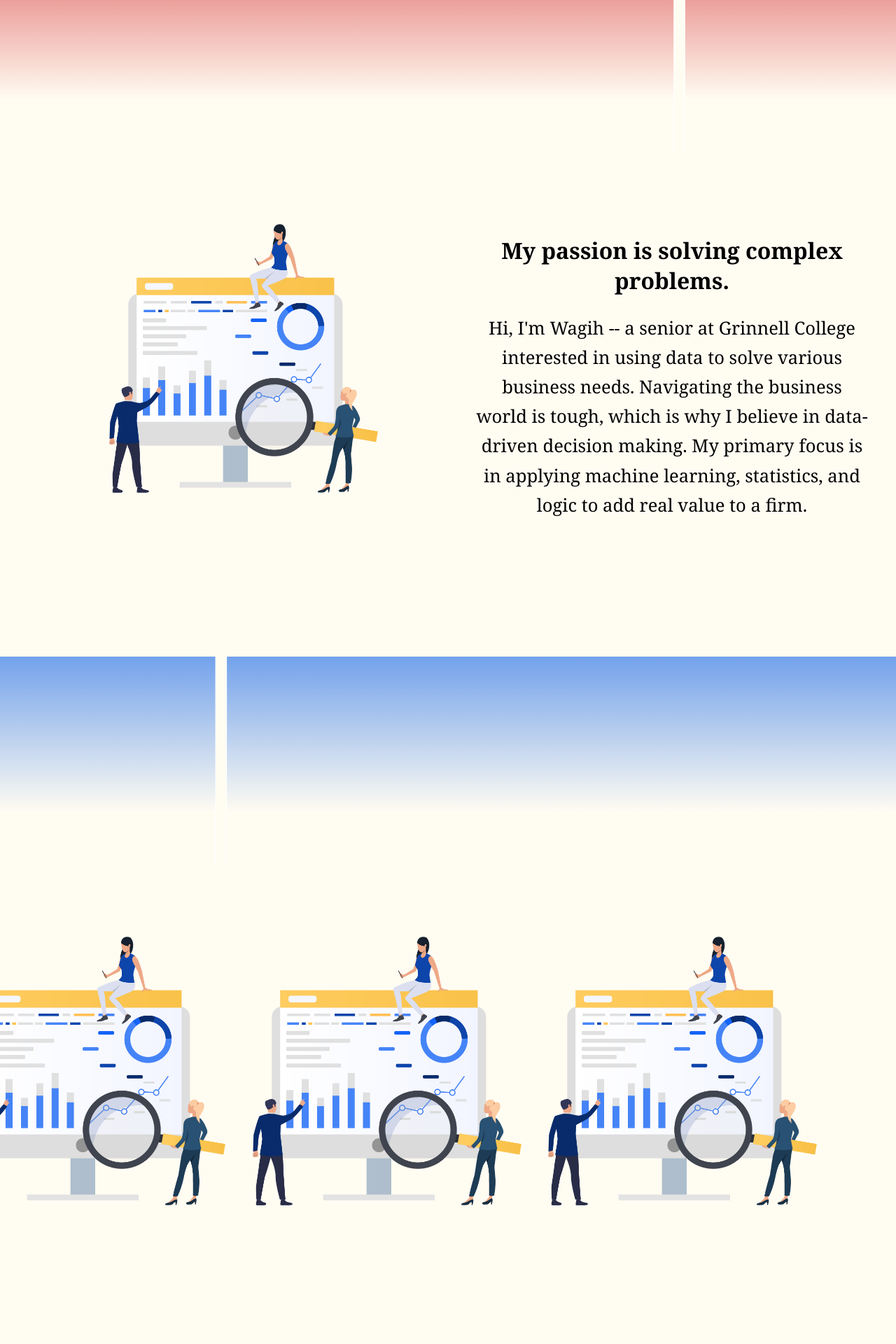
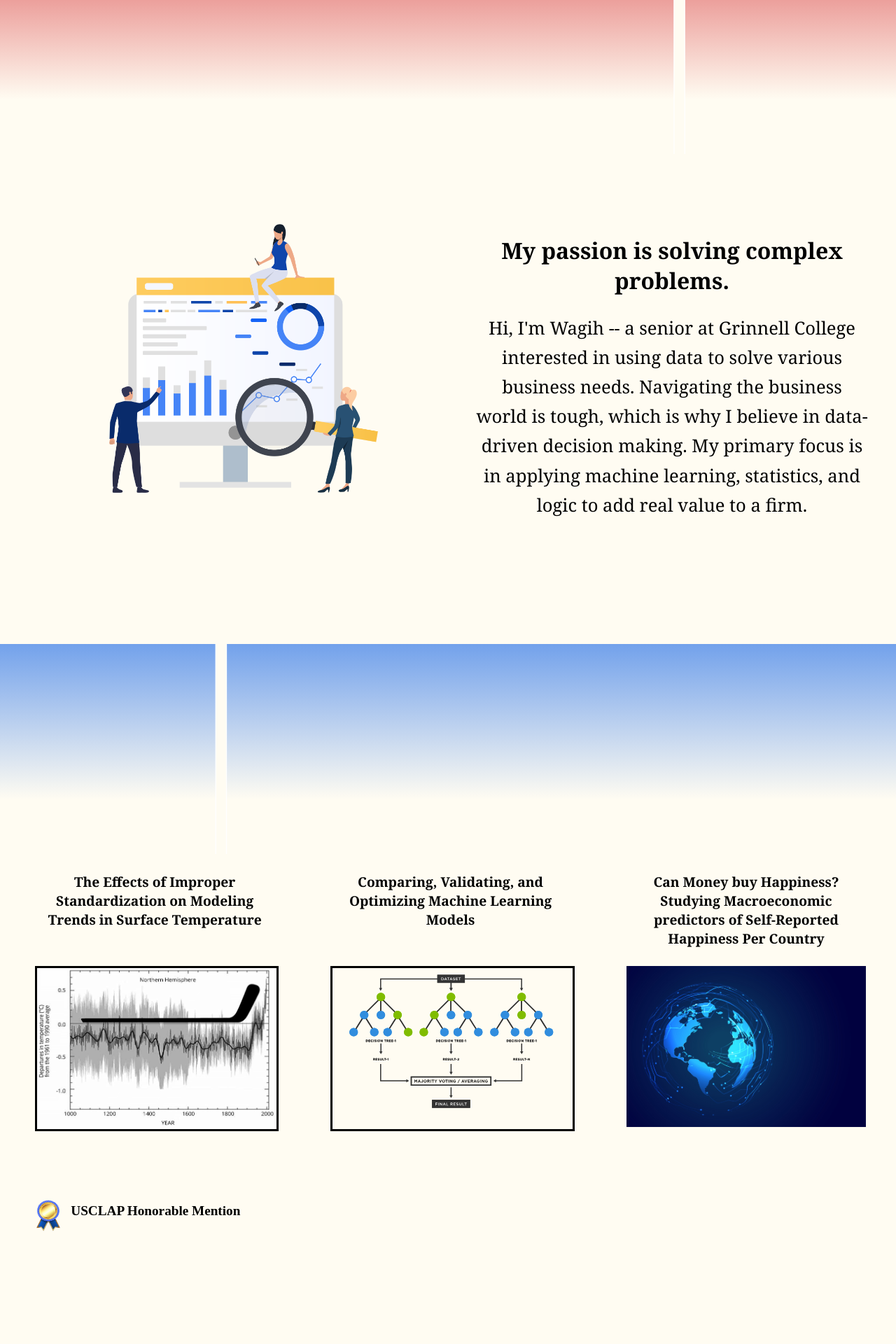
Before and after one commit to WagihH/MyWebsite, a PHP site: page / in a window 1280 px wide. Shown: the part 880-2800 px from the top of the page at 70% size. Run offline with PHP 8.4, Linux system fonts and the light colour scheme.

Commit message:
Research Upload

```diff
--- a/index.html
+++ b/index.html
@@ -3,24 +3,29 @@
 <html>
 <head>
 <link rel="stylesheet" href="mysite.css">
+<link rel = "stylesheet" href="https://cdnjs.cloudflare.com/ajax/libs/font-awesome/4.7.0/css/font-awesome.min.css">
 <meta charset="utf-8">
 <meta name="viewport" content="width=device-width, initial-scale=1">
 <title>index</title>
 </head>
 <body>
 <section id = "openingSection" style="background-image: url('images/background1.svg'); background-size:cover;background-attachment: relative; background-position: center center; background-repeat: no-repeat; height:100%">
-  <section style="padding-top:1%; float:left; padding-left:2%"> <img src="images/wagih_logo_black.png" alt="WHLogo" width="70" height="70" > </section>
-  <section style="padding-top:1%; padding-right:7%">
-    <p style="color:black; text-align: center; position:relative; font-family: Cambria, 'Hoefler Text', 'Liberation Serif', Times, 'Times New Roman', 'serif'"> <a class = "blackNorm" href="index.html"> Home </a>   &nbsp; &nbsp; &nbsp; &nbsp;  &nbsp; &nbsp; <a class = "blackNorm" href="resume.htm "> Resume </a> &nbsp; &nbsp; &nbsp; &nbsp; &nbsp;&nbsp;  <a class = "blackNorm" href="about.html"> About</a> </p>
+
+  <section id = "navBar" style="height:auto;background-color: white;">
+    <section style="padding-top:1%; float:left; padding-left:2%"> <img src="images/wagih_logo_black.png" alt="WHLogo" width="70" height="70" >
+
+  </section>
+    <section style="padding-top:1%; padding-right:7%">
+      <p style="color:black; text-align: center; position:relative; font-family: Cambria, 'Hoefler Text', 'Liberation Serif', Times, 'Times New Roman', 'serif'"> <a class = "blackNorm" href="index.html"> Home </a>   &nbsp; &nbsp; &nbsp; &nbsp;  &nbsp; &nbsp; <a class = "blackNorm" href="resume.htm "> Resume </a> &nbsp; &nbsp; &nbsp; &nbsp; &nbsp;&nbsp;  <a class = "blackNorm" href="about.html"> About</a> </p>
+    </section>
   </section>
 
   <div class="fade-in one">
-    <p style="color:black;padding-top:200px;padding-left:50px;margin:auto; font-size:6rem; font-family: Cambria, 'Hoefler Text', 'Liberation Serif', Times, 'Times New Roman', 'serif'; line-height:1"> Wagih <br>
+    <p style="color:black;padding-top:200px;padding-left:50px;margin:auto; font-size:6vw; font-family: Cambria, 'Hoefler Text', 'Liberation Serif', Times, 'Times New Roman', 'serif'; line-height:1"> Wagih <br>
       Henawi </p>
   </div>
   <div class="fade-in two">
-    <p style="color:black;padding-left:50px; margin:auto; font-size:2rem; font-family: Cambria, 'Hoefler Text', 'Liberation Serif', Times, 'Times New Roman', 'serif'">&nbsp; </p>
-    <p style="color:black;padding-left:50px; margin:auto; font-size:2rem; font-family: Cambria, 'Hoefler Text', 'Liberation Serif', Times, 'Times New Roman', 'serif'; text-overflow: ellipsis">Economics and Computer Science <br>
+    <p style="color:black;padding-left:50px; margin:auto; font-size:2vw; font-family: Cambria, 'Hoefler Text', 'Liberation Serif', Times, 'Times New Roman', 'serif'; text-overflow: ellipsis">Economics and Computer Science <br>
       Major at Grinnell College </p>
   </div>
 </section>
@@ -39,20 +44,176 @@
     </section>
 
 	</section>
-<section id = "research" style="background-image: url('images/beigeBackground.svg'); background-size:cover; background-attachment: relative; background-position: center center; background-repeat: no-repeat; height:125%;"> <br>
- 	<section style="height:30%; background-image: url('images/research.svg'); background-size:cover; background-attachment:fixed; background-position: center center; background-repeat: no-repeat;"> </section>
 
-   <section style="width:33%; height:70%;float:left">
-    <img src="images/data_analysis.png" alt="DataAnalysis" style="height:30vw; background-attachment: static; width:30vw; float:right; padding-top:100px; padding-left:100px; padding-right:100px; padding-bottom: 100px">
+<section id = "research" style="background-image: url('images/beigeBackground.svg'); background-size:cover; background-attachment: relative; background-position: center center; background-repeat: no-repeat; height:125%;">
+
+  <section style="height:30%; background-image: url('images/research.svg'); background-size:cover; background-attachment:fixed; background-position: center center; background-repeat: no-repeat;"> </section>
+
+
+  <section id = "researchTitles" style = "width:100%;">
+
+    <section style = "width:33%; float:left">
+      <div style = "padding-left:50px; padding-right:30px; padding-top: 10px;">
+        <p style="text-align: center; position:relative; font-family: Cambria, 'Hoefler Text', 'Liberation Serif', Times, 'Times New Roman', 'serif'">
+          <strong style = "font-size: 1.5vw;">The Effects of Improper Standardization on Modeling Trends in Surface Temperature</strong>
+        </p>
+      </div>
+    </section>
+
+    <section style = "width:33%; float:left">
+      <div style = "padding-left:50px; padding-right:30px; padding-top: 10px;">
+        <p style="text-align: center; position:relative; font-family: Cambria, 'Hoefler Text', 'Liberation Serif', Times, 'Times New Roman', 'serif'">
+          <strong style = "font-size: 1.5vw;">Comparing, Validating, and Optimizing Machine Learning Models</strong>
+        </p>
+      </div>
+    </section>
+
+    <section style = "width:33%; float:left">
+      <div style = "padding-left:50px; padding-right:30px; padding-top: 10px;">
+        <p style="text-align: center; position:relative; font-family: Cambria, 'Hoefler Text', 'Liberation Serif', Times, 'Times New Roman', 'serif'">
+          <strong style = "font-size: 1.5vw;">Can Money buy Happiness? Studying Macroeconomic predictors of Self-Reported Happiness Per Country</strong>
+        </p>
+      </div>
+    </section>
+
+  </section>
+
+  <section id = "researchPictures" style = "width:100%; height:33%; float:left">
+
+    <section style = "width:33%; float:left;">
+      <div style = "padding-left:50px; padding-right:30px; padding-top: 10px; padding-bottom: 10px;">
+        <img src="images/hockeyStickGraph.png" alt="hockeyStickGraph" style="border:#000 3px solid; background-attachment: static; width:100%; align-content: center; height:18vw">
+      </div>
+    </section>
+
+    <section style = "width:33%; float:left">
+      <div style = "padding-left:50px; padding-right:30px; padding-top: 10px; padding-bottom: 10px;">
+        <img src="images/randomForestDiagram.svg" alt="randomForestDiagram" style="border:#000 3px solid; background-attachment: static; width:100%; height:18vw; align-content: center;">
+      </div>
+    </section>
+
+    <section style = "width:33%; float:left">
+      <div style = "padding-left:50px; padding-right:30px; padding-top: 10px; padding-bottom: 10px;">
+        <img src="images/earth.jpg" alt="earth" style="background-attachment: static; width:100%; height:18vw; align-content: center;">
+      </div>
+    </section>
+
+  </section>
+
+  <section id = "researchContent" style = "width:100%; height:30%">
+
+    <section style = "width:33%; float:left">
+      <div style = "padding-left:50px; padding-right:30px; padding-top:1vw">
+        <div style="width:100%">
+          <div style="width:15%; float:left;">
+            <img src = "images/awardBlue.png" alt="medal" style = "background-attachment: static; float:left; width:3vw; height:4vw">
+          </div>
+          <div style="width:85%; float: left; text-align: left; padding-top:0.5vw">
+            <strong style="font-size: 1.5vw;">USCLAP Honorable Mention</strong>
+          </div>
+        </div>
+      </div>
+    </section>
+
+    <section style = "width:33%; float:left">
+      <div style = "padding-left:50px; padding-right:30px; padding-top:1vw">
+        <div style="width:100%">
+          <div style="width:15%; float:left;">
+          </div>
+          <div style="width:85%; float: left; text-align: left; padding-top:0.5vw">
+            <strong style="font-size: 1.5vw;"></strong>
+          </div>
+        </div>
+      </div>
+    </section>
+
+    <section style = "width:33%; float:left">
+      <div style = "padding-left:50px; padding-right:30px; padding-top:1vw">
+        <div style="width:100%">
+          <div style="width:15%; float:left;">
+          </div>
+          <div style="width:85%; float: left; text-align: left; padding-top:0.5vw">
+            <strong style="font-size: 1.5vw;"></strong>
+          </div>
+        </div>
+      </div>
+    </section>
+
+  </section>
+
+  </section>
+
+  <!--
+  <section id = "PCA" style = "width:33%; height:60%; align-content: center; overflow: hidden; float:left">
+   <section style="height:60%;float:left;">
+
+    <div style = "padding-left:50px; padding-right:30px; padding-top: 10px;">
+
+    <p style="text-align: center; position:relative; font-family: Cambria, 'Hoefler Text', 'Liberation Serif', Times, 'Times New Roman', 'serif'">
+      <strong style = "font-size: 1.5vw;">The Effects of Improper Standardization on Modeling Trends in Surface Temperature</strong>
+    </p>
+    <img src="images/hockeyStickGraph.png" alt="DataAnalysis" style="border:#000 3px solid; background-attachment: static; width:100%;">
+
+    <div style="width:100%">
+      <div style="width:15%; float:left">
+        <img src = "images/awardBlue.png" alt="medal" style = "background-attachment: static; float:left; width:3vw; height:4vw">
+      </div>
+      <div style="width:85%; float: left; text-align: left; padding-top:1vw">
+        <strong style="font-size: 1.5vw;">USCLAP Honorable Mention</strong>
+      </div>
+    </div>
+    </div>
+    </section>
  </section>
- <section style="width:33%; height:70%;float:left">
-  <img src="images/data_analysis.png" alt="DataAnalysis" style="height:30vw; background-attachment: static; width:30vw; float:right; padding-top:100px; padding-left:100px; padding-right:100px; padding-bottom: 100px">
+
+ <section id = "machineLearning" style = "width:33%; height:60%; align-content: center; overflow: hidden; float:left">
+  <section style="height:60%;">
+
+   <div style = "padding-left:50px; padding-right:30px; padding-top: 10px;">
+   <p style="text-align: center; position:relative; font-family: Cambria, 'Hoefler Text', 'Liberation Serif', Times, 'Times New Roman', 'serif'">
+     <strong style = "font-size: 1.5vw;">Comparing, Validating, and Optimizing Machine Learning Models</strong>
+   </p>
+   <img src="images/randomForestDiagram.svg" alt="randomForestDiagram" style="border:#000 3px solid; background-attachment: static; width:100%;">
+
+   <div style="width:100%">
+     <div style="width:15%; float:left">
+       <img src = "images/awardBlue.png" alt="medal" style = "background-attachment: static; float:left; width:3vw; height:4vw">
+     </div>
+     <div style="width:85%; float: left; text-align: left; padding-top:1vw">
+       <strong style="font-size: 1.5vw;">USCLAP Honorable Mention</strong>
+     </div>
+   </div>
+   </div>
+
+ </section>
 </section>
-<section style="width:33%; height:70%;float:left">
-  <img src="images/data_analysis.png" alt="DataAnalysis" style="height:30vw; background-attachment: static; width:30vw; float:right; padding-top:100px; padding-left:100px; padding-right:100px; padding-bottom: 100px">
+
+<section id = "happinessStudy" style = "width:33%; height:60%; align-content: center; overflow: hidden; float:left">
+  <section style="height:60%;">
+
+   <div style = "padding-left:50px; padding-right:30px; padding-top: 10px;">
+
+   <p style="text-align: center; position:relative; font-family: Cambria, 'Hoefler Text', 'Liberation Serif', Times, 'Times New Roman', 'serif'">
+     <strong style = "font-size: 1.5vw;">Comparing, Validating, and Optimizing Machine Learning Models</strong>
+   </p>
+   <img src="images/worldHappiness.jfif" alt="randomForestDiagram" style="border:#000 3px solid; background-attachment: static; width:100%;">
+
+   <div style="width:100%">
+     <div style="width:15%; float:left">
+       <img src = "images/awardBlue.png" alt="medal" style = "background-attachment: static; float:left; width:3vw; height:4vw">
+     </div>
+     <div style="width:85%; float: left; text-align: left; padding-top:1vw">
+       <strong style="font-size: 1.5vw;">USCLAP Honorable Mention</strong>
+     </div>
+   </div>
+
+ </div>
+ </section>
 </section>
 
 </section>
+</section>
+-->
 
 <section id = "competitions" style="background-image: url('images/beigeBackground.svg'); background-size:cover; background-attachment: relative; background-position: center center; background-repeat: no-repeat; height:125%;"> <br>
  	<section style="height:30%; background-image: url('images/competitions.svg'); background-size:cover; background-attachment:fixed; background-position: center center; background-repeat: no-repeat;"> </section>
--- a/mysite.css
+++ b/mysite.css
@@ -72,6 +72,8 @@ a.norm {
 a.blackNorm {
 	text-decoration:none;
 	color:black;
+  font-size:1vw;
+  font-family: Cambria, 'Hoefler Text', 'Liberation Serif', Times, 'Times New Roman', 'serif';
 }
 
 a.blackNorm:hover{
@@ -93,3 +95,27 @@ li {
 	font-size: 1.25rem;
 	padding-left:2.5%
 }
+
+/*For social media buttons*/
+.fa {
+  padding: 20px;
+  font-size: 20px;
+  width: 30px;
+  text-align: center;
+  text-decoration: none;
+  border-radius: 50%;
+}
+
+.fa:hover {
+    opacity: 0.7;
+}
+
+.fa-github {
+  background: #000000;
+  color: white;
+}
+
+.fa-linkedin {
+  background: #007bb5;
+  color: white;
+}
```
Also changed, not shown: images/awardBlue.png (added), images/background1.svg, images/colorfulEarth.jpg (added), images/earth.jpg (added), images/hockeyStickGraph.jpg (added), images/hockeyStickGraph.png (added), images/randomForestDiagram.svg (added), images/worldHappiness.jfif (added), 1 other file.
